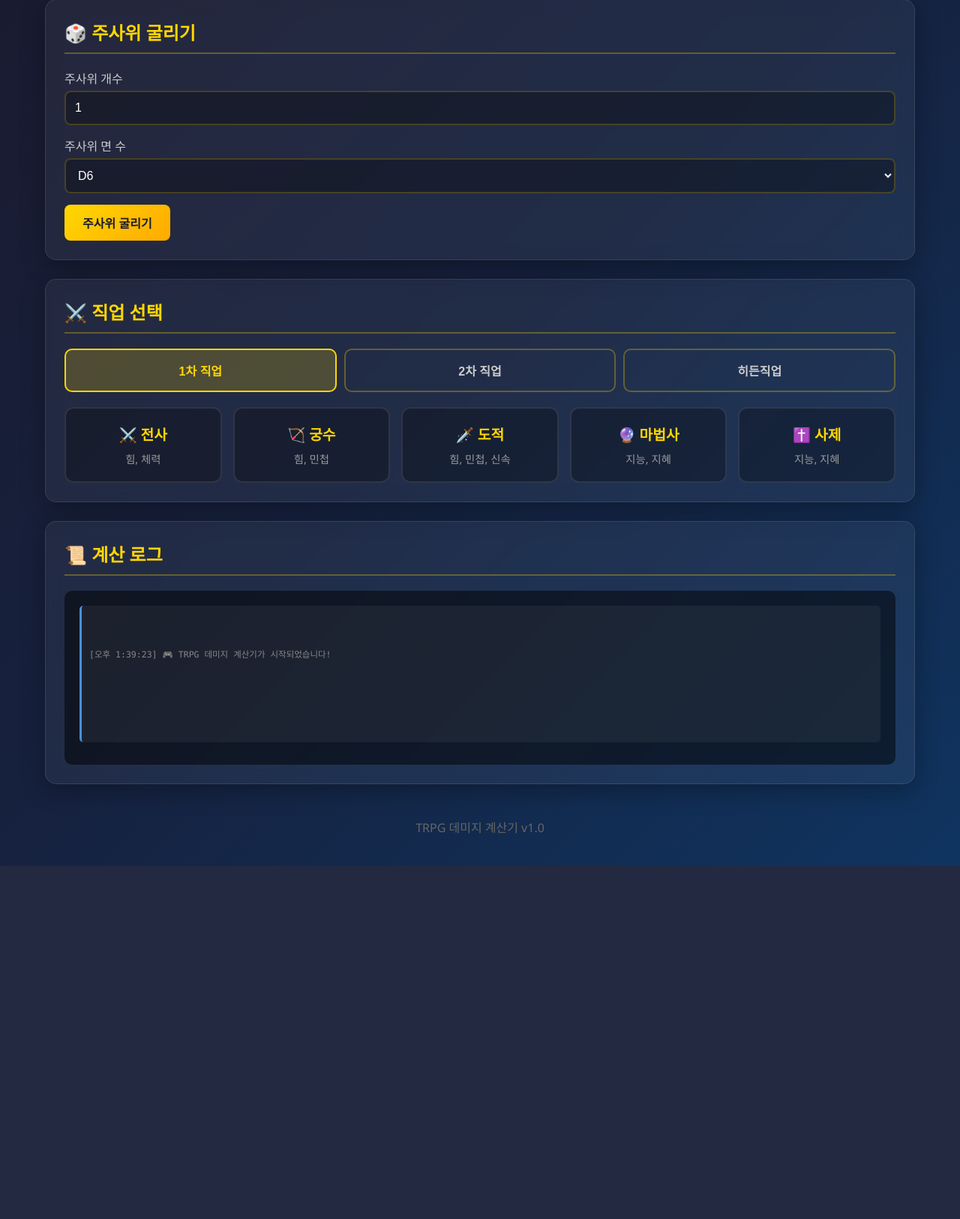
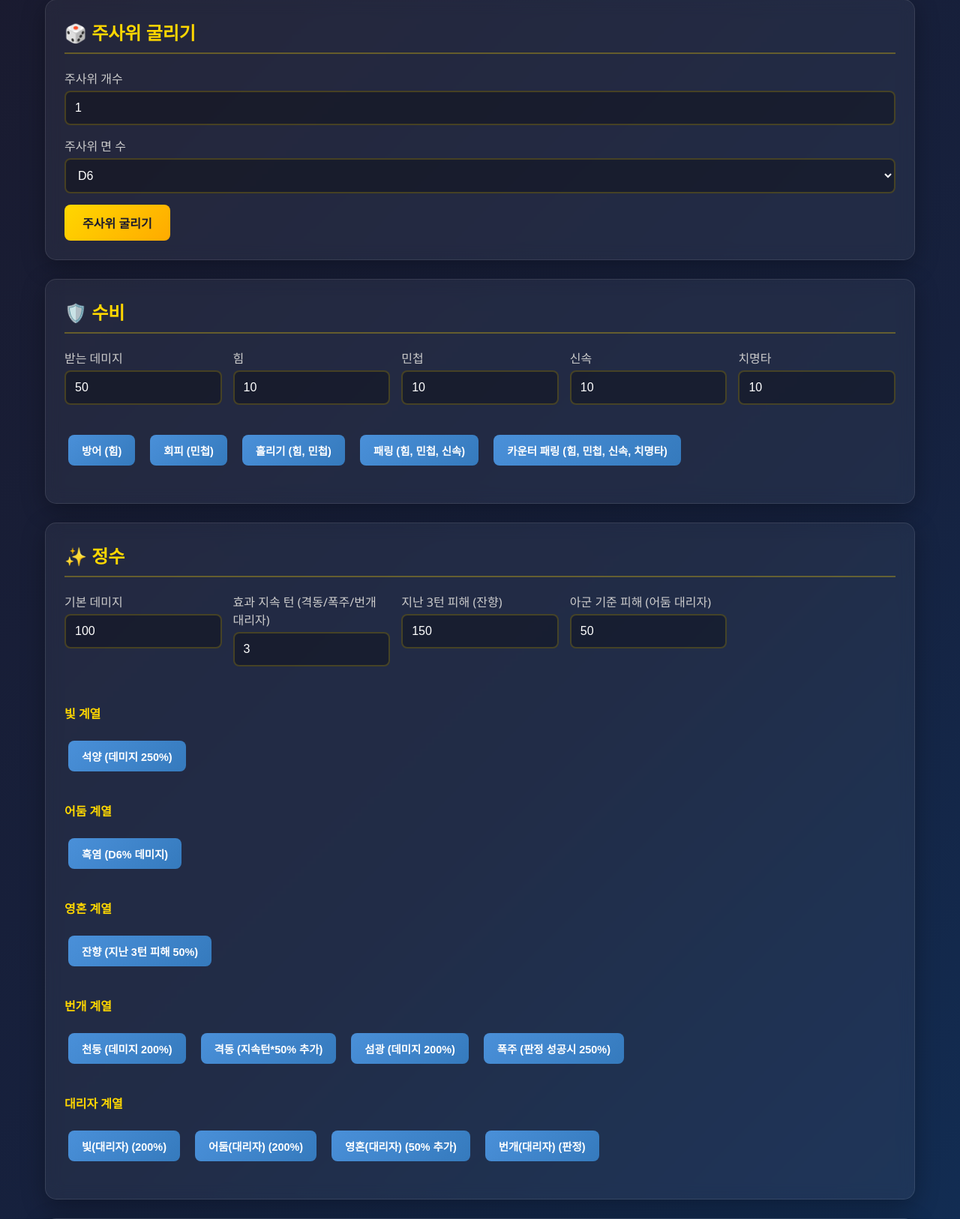
Before and after one commit to dotoRi-muuk/TRPG-java, a Spring Boot app: page / in a window 1280 px wide. Shown: the part 228-1854 px from the top of the page at 75% size. Before the commit the page ends 1383 px from the top, so only its background shows below. Run offline with Spring Boot 4, Linux system fonts and the light colour scheme.

Commit message:
Add Defense and Essence tabs with API endpoints
Co-authored-by: dotoRi-muuk <233862895+dotoRi-muuk@users.noreply.github.com>

```diff
--- a/src/main/resources/static/js/app.js
+++ b/src/main/resources/static/js/app.js
@@ -1056,6 +1056,127 @@ function getSkillName(job, skill) {
     return skill;
 }
 
+// Defense calculations
+async function calculateDefense(defenseType) {
+    const damageTaken = parseInt(document.getElementById('defense-damageTaken').value) || 50;
+    const strength = parseInt(document.getElementById('defense-strength').value) || 10;
+    const dexterity = parseInt(document.getElementById('defense-dexterity').value) || 10;
+    const swiftness = parseInt(document.getElementById('defense-swiftness').value) || 10;
+    const critical = parseInt(document.getElementById('defense-critical').value) || 10;
+
+    let requestBody = { damageTaken };
+
+    switch(defenseType) {
+        case 'defend':
+            requestBody.strength = strength;
+            break;
+        case 'evade':
+            requestBody.dexterity = dexterity;
+            break;
+        case 'deflect':
+            requestBody.strength = strength;
+            requestBody.dexterity = dexterity;
+            break;
+        case 'parry':
+            requestBody.strength = strength;
+            requestBody.dexterity = dexterity;
+            requestBody.swiftness = swiftness;
+            break;
+        case 'counter-parry':
+            requestBody.strength = strength;
+            requestBody.dexterity = dexterity;
+            requestBody.swiftness = swiftness;
+            requestBody.critical = critical;
+            break;
+    }
+
+    try {
+        const response = await fetch(`${API_BASE}/defense/${defenseType}`, {
+            method: 'POST',
+            headers: { 'Content-Type': 'application/json' },
+            body: JSON.stringify(requestBody)
+        });
+
+        const data = await response.json();
+
+        const defenseNames = {
+            'defend': '방어',
+            'evade': '회피',
+            'deflect': '흘리기',
+            'parry': '패링',
+            'counter-parry': '카운터 패링'
+        };
+
+        document.getElementById('defenseResult').innerHTML = `
+            <div class="damage-label">🛡️ ${defenseNames[defenseType]} - 최종 받는 데미지</div>
+            <div class="damage-value">${data.damage}</div>
+        `;
+
+        addLog(`🛡️ 수비-${defenseNames[defenseType]} (받은 데미지: ${damageTaken})`, data.log);
+    } catch (error) {
+        console.error('Error:', error);
+        alert('수비 계산 중 오류가 발생했습니다.');
+    }
+}
+
+// Essence calculations
+async function calculateEssence(essenceType) {
+    const baseDamage = parseInt(document.getElementById('essence-baseDamage').value) || 100;
+    const durationTurns = parseInt(document.getElementById('essence-durationTurns').value) || 3;
+    const last3TurnsDamage = parseInt(document.getElementById('essence-last3TurnsDamage').value) || 150;
+    const allyDamage = parseInt(document.getElementById('essence-allyDamage').value) || 50;
+
+    let requestBody = { baseDamage };
+
+    switch(essenceType) {
+        case 'surge':
+        case 'rampage':
+        case 'lightning-proxy':
+            requestBody.durationTurns = durationTurns;
+            break;
+        case 'afterglow':
+            requestBody = { last3TurnsDamage };
+            break;
+        case 'dark-proxy':
+            requestBody.allyDamage = allyDamage;
+            break;
+    }
+
+    try {
+        const response = await fetch(`${API_BASE}/essence/${essenceType}`, {
+            method: 'POST',
+            headers: { 'Content-Type': 'application/json' },
+            body: JSON.stringify(requestBody)
+        });
+
+        const data = await response.json();
+
+        const essenceNames = {
+            'sunset': '석양',
+            'black-flame': '흑염',
+            'afterglow': '잔향',
+            'thunder': '천둥',
+            'surge': '격동',
+            'flash': '섬광',
+            'rampage': '폭주',
+            'light-proxy': '빛(대리자)',
+            'dark-proxy': '어둠(대리자)',
+            'soul-proxy': '영혼(대리자)',
+            'lightning-proxy': '번개(대리자)'
+        };
+
+        document.getElementById('essenceResult').innerHTML = `
+            <div class="damage-label">✨ 정수-${essenceNames[essenceType]} - 최종 데미지</div>
+            <div class="damage-value">${data.damage}</div>
+        `;
+
+        addLog(`✨ 정수-${essenceNames[essenceType]} (기본: ${baseDamage})`, data.log);
+    } catch (error) {
+        console.error('Error:', error);
+        alert('정수 계산 중 오류가 발생했습니다.');
+    }
+}
+
 // Initialize
 document.addEventListener('DOMContentLoaded', () => {
     addLog('🎮 TRPG 데미지 계산기가 시작되었습니다!');
--- a/src/main/resources/templates/index.html
+++ b/src/main/resources/templates/index.html
@@ -38,6 +38,91 @@
                 </div>
                 <button onclick="rollDice()" class="btn btn-primary">주사위 굴리기</button>
                 <div id="diceResult" class="result"></div>
+            </section>
+
+            <!-- 수비 섹션 -->
+            <section class="section defense-section">
+                <h2>🛡️ 수비</h2>
+                <div class="stat-inputs">
+                    <div class="form-group">
+                        <label for="defense-damageTaken">받는 데미지</label>
+                        <input type="number" id="defense-damageTaken" value="50" min="0">
+                    </div>
+                    <div class="form-group">
+                        <label for="defense-strength">힘</label>
+                        <input type="number" id="defense-strength" value="10" min="1">
+                    </div>
+                    <div class="form-group">
+                        <label for="defense-dexterity">민첩</label>
+                        <input type="number" id="defense-dexterity" value="10" min="1">
+                    </div>
+                    <div class="form-group">
+                        <label for="defense-swiftness">신속</label>
+                        <input type="number" id="defense-swiftness" value="10" min="1">
+                    </div>
+                    <div class="form-group">
+                        <label for="defense-critical">치명타</label>
+                        <input type="number" id="defense-critical" value="10" min="1">
+                    </div>
+                </div>
+                <div class="skill-buttons">
+                    <button onclick="calculateDefense('defend')" class="btn btn-skill">방어 (힘)</button>
+                    <button onclick="calculateDefense('evade')" class="btn btn-skill">회피 (민첩)</button>
+                    <button onclick="calculateDefense('deflect')" class="btn btn-skill">흘리기 (힘, 민첩)</button>
+                    <button onclick="calculateDefense('parry')" class="btn btn-skill">패링 (힘, 민첩, 신속)</button>
+                    <button onclick="calculateDefense('counter-parry')" class="btn btn-skill">카운터 패링 (힘, 민첩, 신속, 치명타)</button>
+                </div>
+                <div id="defenseResult" class="result"></div>
+            </section>
+
+            <!-- 정수 섹션 -->
+            <section class="section essence-section">
+                <h2>✨ 정수</h2>
+                <div class="stat-inputs">
+                    <div class="form-group">
+                        <label for="essence-baseDamage">기본 데미지</label>
+                        <input type="number" id="essence-baseDamage" value="100" min="0">
+                    </div>
+                    <div class="form-group">
+                        <label for="essence-durationTurns">효과 지속 턴 (격동/폭주/번개 대리자)</label>
+                        <input type="number" id="essence-durationTurns" value="3" min="1" max="8">
+                    </div>
+                    <div class="form-group">
+                        <label for="essence-last3TurnsDamage">지난 3턴 피해 (잔향)</label>
+                        <input type="number" id="essence-last3TurnsDamage" value="150" min="0">
+                    </div>
+                    <div class="form-group">
+                        <label for="essence-allyDamage">아군 기준 피해 (어둠 대리자)</label>
+                        <input type="number" id="essence-allyDamage" value="50" min="0">
+                    </div>
+                </div>
+                <div class="skill-buttons">
+                    <h4>빛 계열</h4>
+                    <button onclick="calculateEssence('sunset')" class="btn btn-skill">석양 (데미지 250%)</button>
+                </div>
+                <div class="skill-buttons">
+                    <h4>어둠 계열</h4>
+                    <button onclick="calculateEssence('black-flame')" class="btn btn-skill">흑염 (D6% 데미지)</button>
+                </div>
+                <div class="skill-buttons">
+                    <h4>영혼 계열</h4>
+                    <button onclick="calculateEssence('afterglow')" class="btn btn-skill">잔향 (지난 3턴 피해 50%)</button>
+                </div>
+                <div class="skill-buttons">
+                    <h4>번개 계열</h4>
+                    <button onclick="calculateEssence('thunder')" class="btn btn-skill">천둥 (데미지 200%)</button>
+                    <button onclick="calculateEssence('surge')" class="btn btn-skill">격동 (지속턴*50% 추가)</button>
+                    <button onclick="calculateEssence('flash')" class="btn btn-skill">섬광 (데미지 200%)</button>
+                    <button onclick="calculateEssence('rampage')" class="btn btn-skill">폭주 (판정 성공시 250%)</button>
+                </div>
+                <div class="skill-buttons">
+                    <h4>대리자 계열</h4>
+                    <button onclick="calculateEssence('light-proxy')" class="btn btn-skill">빛(대리자) (200%)</button>
+                    <button onclick="calculateEssence('dark-proxy')" class="btn btn-skill">어둠(대리자) (200%)</button>
+                    <button onclick="calculateEssence('soul-proxy')" class="btn btn-skill">영혼(대리자) (50% 추가)</button>
+                    <button onclick="calculateEssence('lightning-proxy')" class="btn btn-skill">번개(대리자) (판정)</button>
+                </div>
+                <div id="essenceResult" class="result"></div>
             </section>
 
             <!-- 직업 선택 섹션 -->
```
Also changed, not shown: src/main/java/trpg/web/DamageController.java (+259 -0 lines).
